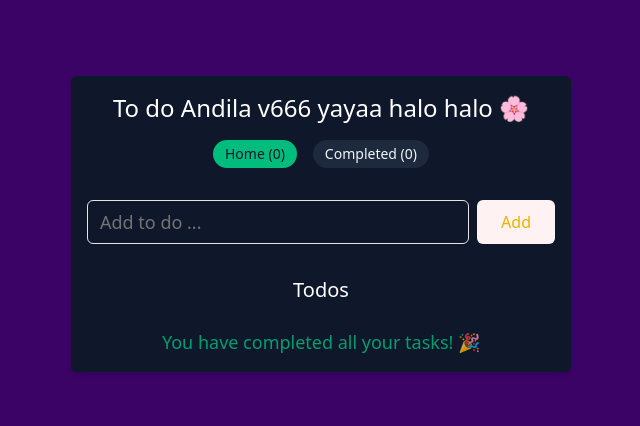
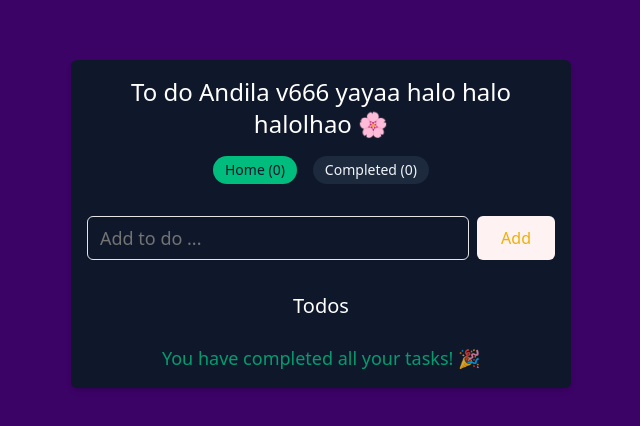
Before and after one commit to andilamask/todolist-react-typescript, a React (Vite) app: page / in a window 1280 px wide. Shown: the part 176-602 px from the top of the page, without its empty margins (319-959 px from the left). Built offline with nearby package versions, Linux system fonts and the light colour scheme.

Commit message:
halhalahlaho v66

```diff
--- a/src/App.tsx
+++ b/src/App.tsx
@@ -14,7 +14,7 @@ export default function App() {
     <div className="bg-purple-950 min-h-screen flex justify-center items-center">
       <div className="max-w-[500px] w-[90%] bg-slate-900 p-4 rounded-md shadow-md">
         <h1 className="text-center text-white text-2xl mb-4">
-          To do Andila v666 yayaa halo halo 🌸
+          To do Andila v666 yayaa halo halo halolhao  🌸
         </h1>
 
         {/* Navbar */}
```
